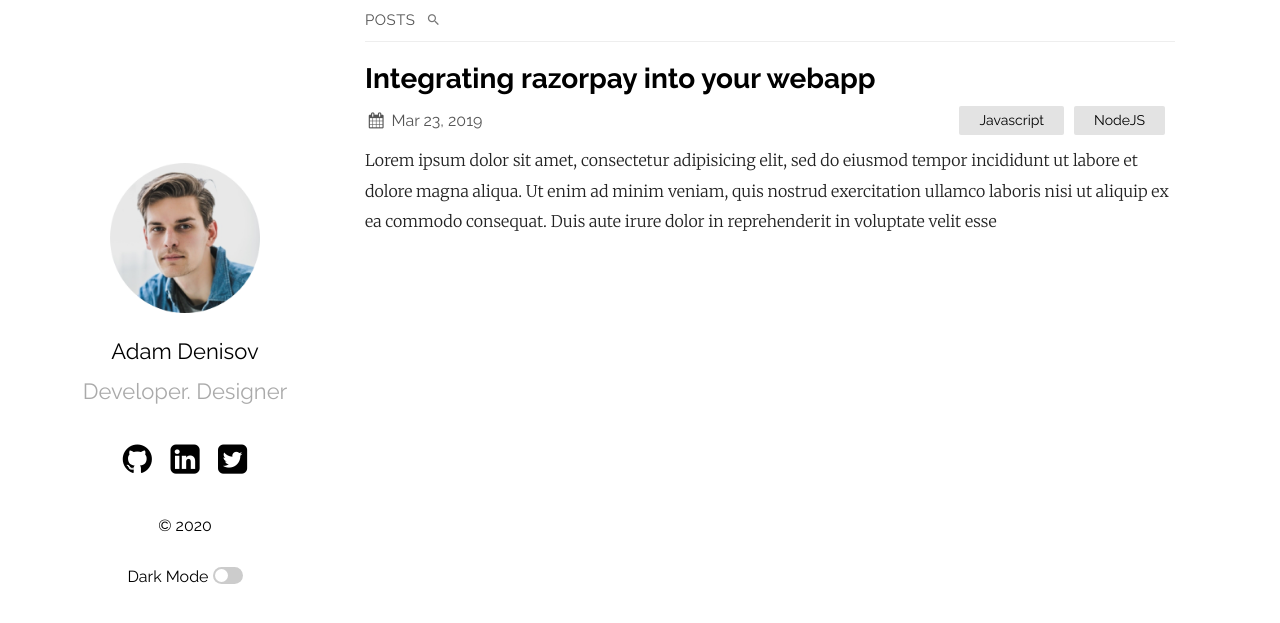
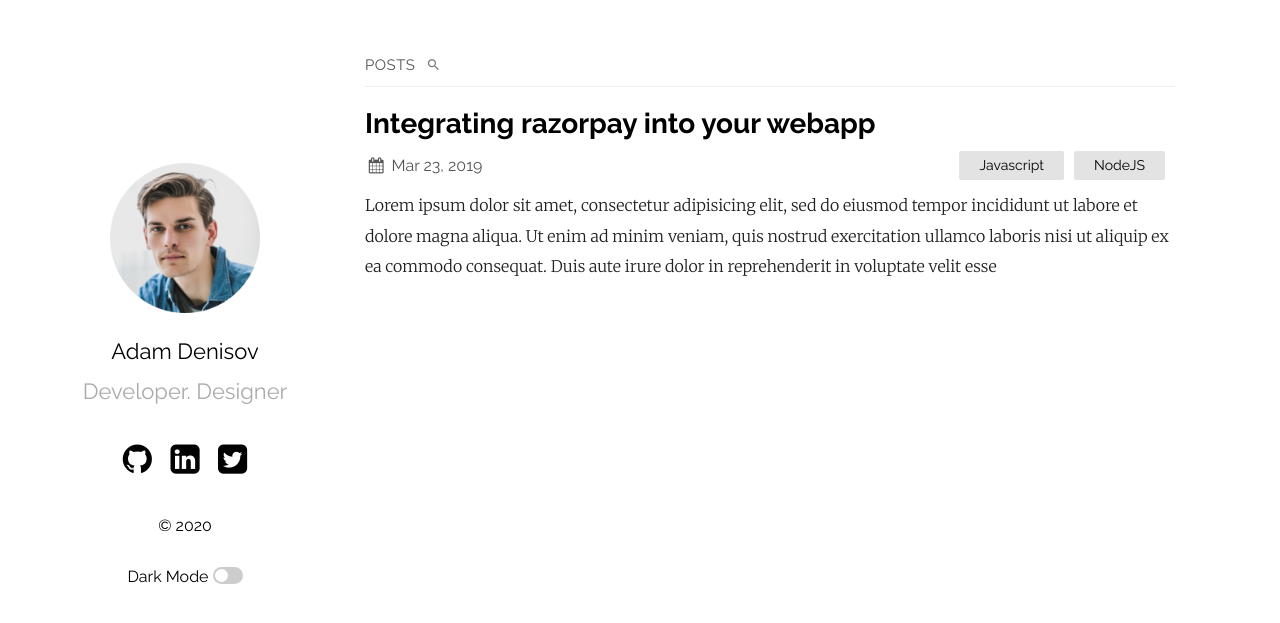
Before and after one commit to samarsault/plainwhite-jekyll, a Jekyll site: the page built from index.md, in a window 1280 px wide. Shown: the top 623 px of the page. Built offline with Jekyll 4.4.1, drawn with Linux system fonts in a browser that asks for light colours.

Commit message:
Little spacing mod for post-container

```diff
--- a/_sass/plain.scss
+++ b/_sass/plain.scss
@@ -229,7 +229,7 @@ main {
 .posts,
 .post-container {
   list-style-type: none;
-  margin: 0px 30px;
+  margin: 45px 30px;
   @media screen and (max-width: $smallMobileW) {
     margin-left: 20px;
     margin-right: 20px;
```
